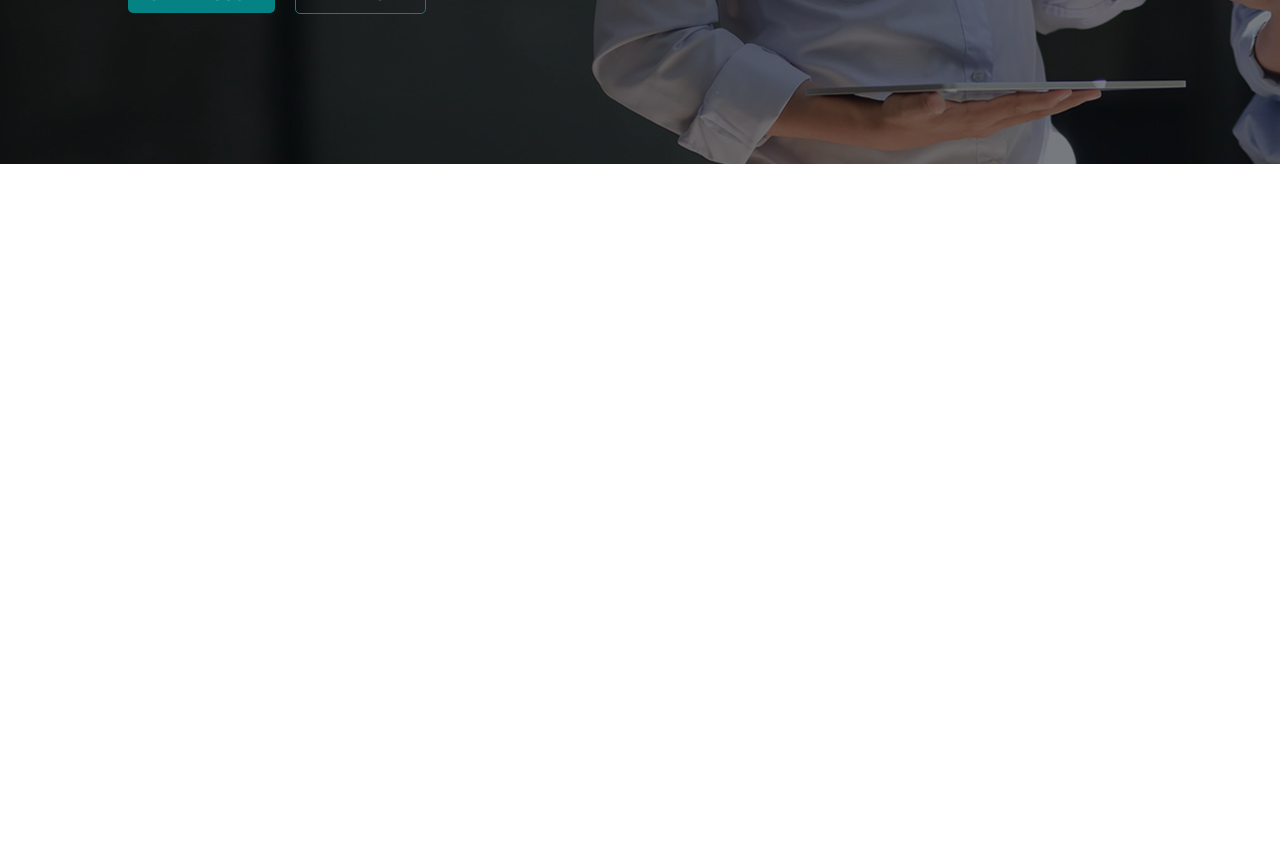
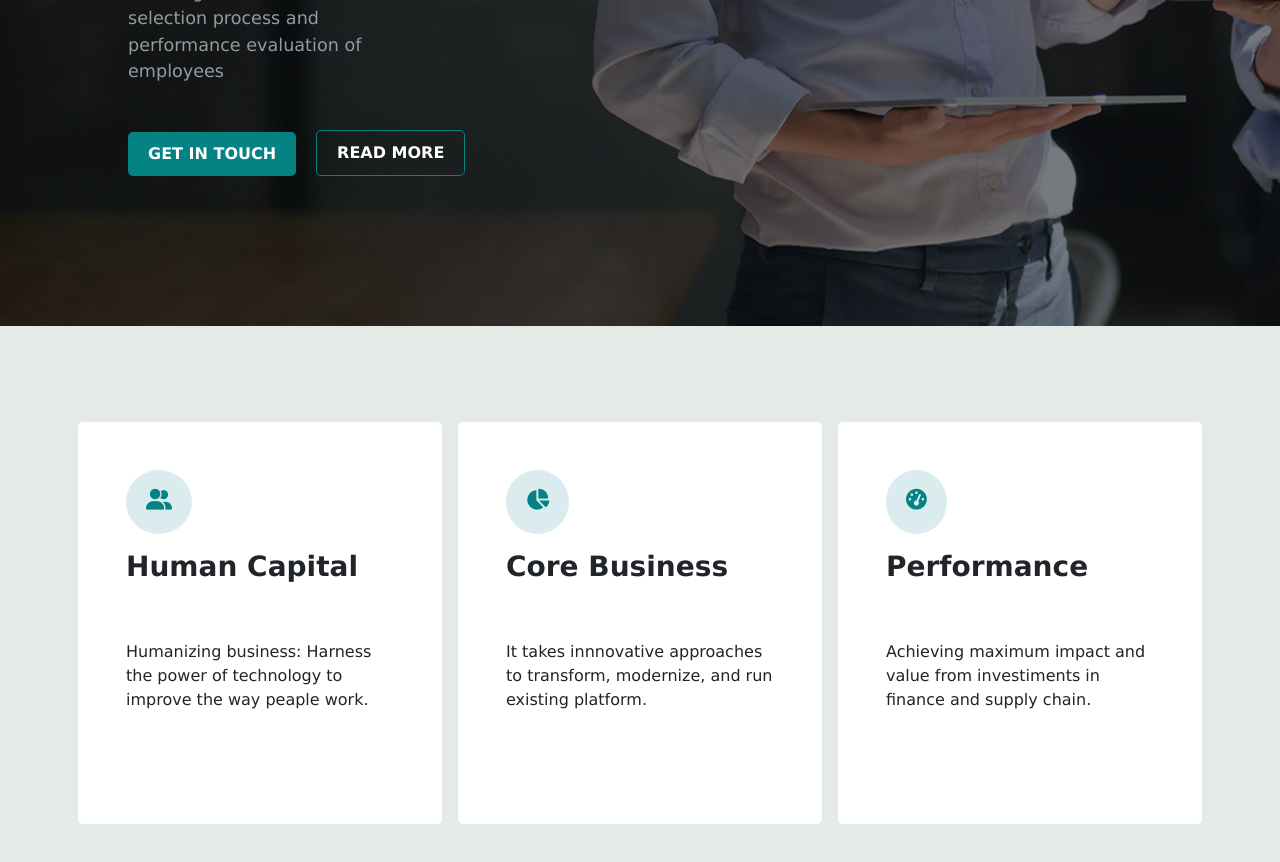
Before and after one commit to andrea1632/proj-html-vuejs, a Vue app: page / in a window 1280 px wide. Shown: the part 720-1582 px from the top of the page. Before the commit the page ends 884 px from the top, so only its background shows below. Built offline with nearby package versions, Linux system fonts and the light colour scheme.

Commit message:
imported bootstrap and added CardComp

```diff
--- a/package.json
+++ b/package.json
@@ -8,6 +8,8 @@
     "lint": "vue-cli-service lint"
   },
   "dependencies": {
+    "@popperjs/core": "^2.11.5",
+    "bootstrap": "^5.1.3",
     "core-js": "^3.8.3",
     "vue": "^2.6.14"
   },
--- a/src/App.vue
+++ b/src/App.vue
@@ -1,20 +1,25 @@
 <template>
   <div>
     <HeaderComp/>
+    <MainComp/>
   </div>
 </template>
 
 <script>
+import 'bootstrap'
+import MainComp from './components/MainComp.vue'
 import HeaderComp from './components/HeaderComp.vue'
 export default {
   name: 'App',
   components: {
-    HeaderComp
+    HeaderComp,
+    MainComp,
   }
 }
 </script>
 
 <style lang="scss">
+@import "bootstrap/dist/css/bootstrap.min.css";
   *{
     margin: 0;
     padding: 0;
--- /dev/null
+++ b/src/components/CardComp.vue
@@ -0,0 +1,33 @@
+<template>
+    <div class="col bg-white p-5 mx-2 rounded-3">
+        <div class="iconContainer rounded-circle">
+            <i class="fa-solid" :class="elm.fwClass"></i>
+        </div>
+        <h3 class="pt-3">
+            {{elm.title}}
+        </h3>
+        <p class="py-5">
+            {{elm.description}}
+        </p>
+    </div>
+</template>
+<script>
+export default {
+    name: 'CardComp',
+    props: ['elm']
+}
+</script>
+<style scoped>
+.iconContainer{
+    background-color: #DAECED;
+    display: inline-block;
+    padding: 20px;
+}
+i{
+    font-size: 1.3em;
+    color: #058283;
+}
+h3{
+    font-weight: 600;
+}
+</style>
--- /dev/null
+++ b/src/components/MainComp.vue
@@ -0,0 +1,52 @@
+<template>
+<main>
+    <section class="bgLightGreen p-5">
+        <div class="container pt-5">
+            <div class="row">
+                <CardComp
+                v-for="elm,i in cards"
+                :key="i"
+                :elm="elm"
+                />
+            </div>
+        </div>
+    </section>
+</main>
+</template>
+
+<script>
+import CardComp from './CardComp.vue'
+export default{
+    name: 'MainComp',
+    data(){
+        return{
+            cards:[
+                {
+                    'fwClass': 'fa-user-group',
+                    'title': 'Human Capital',
+                    'description': 'Humanizing business: Harness the power of technology to improve the way peaple work.'
+                },
+                {
+                    'fwClass': 'fa-chart-pie',
+                    'title': 'Core Business',
+                    'description': 'It takes innnovative approaches to transform, modernize, and run existing platform.'
+                },
+                {
+                    'fwClass': 'fa-gauge-high',
+                    'title': 'Performance',
+                    'description': 'Achieving maximum impact and value from investiments in finance and supply chain.'
+                },
+
+            ]
+        }
+    },
+    components:{
+        CardComp,
+    }
+}
+</script>
+<style scoped>
+    .bgLightGreen{
+        background-color: #e4eae6;
+    }
+</style>
```
Also changed, not shown: 1 other file (tests, documents, lock files or other folders).
